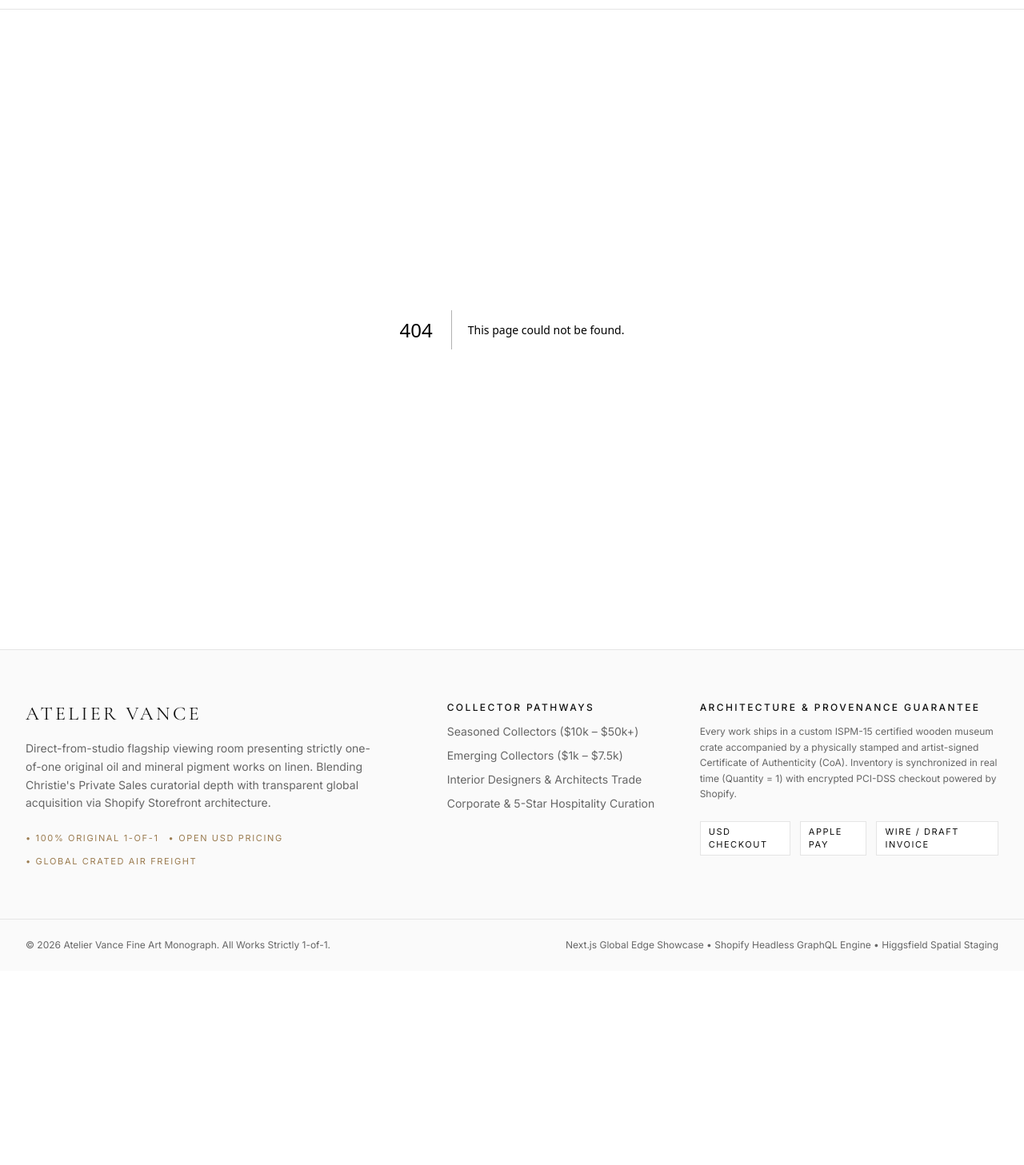
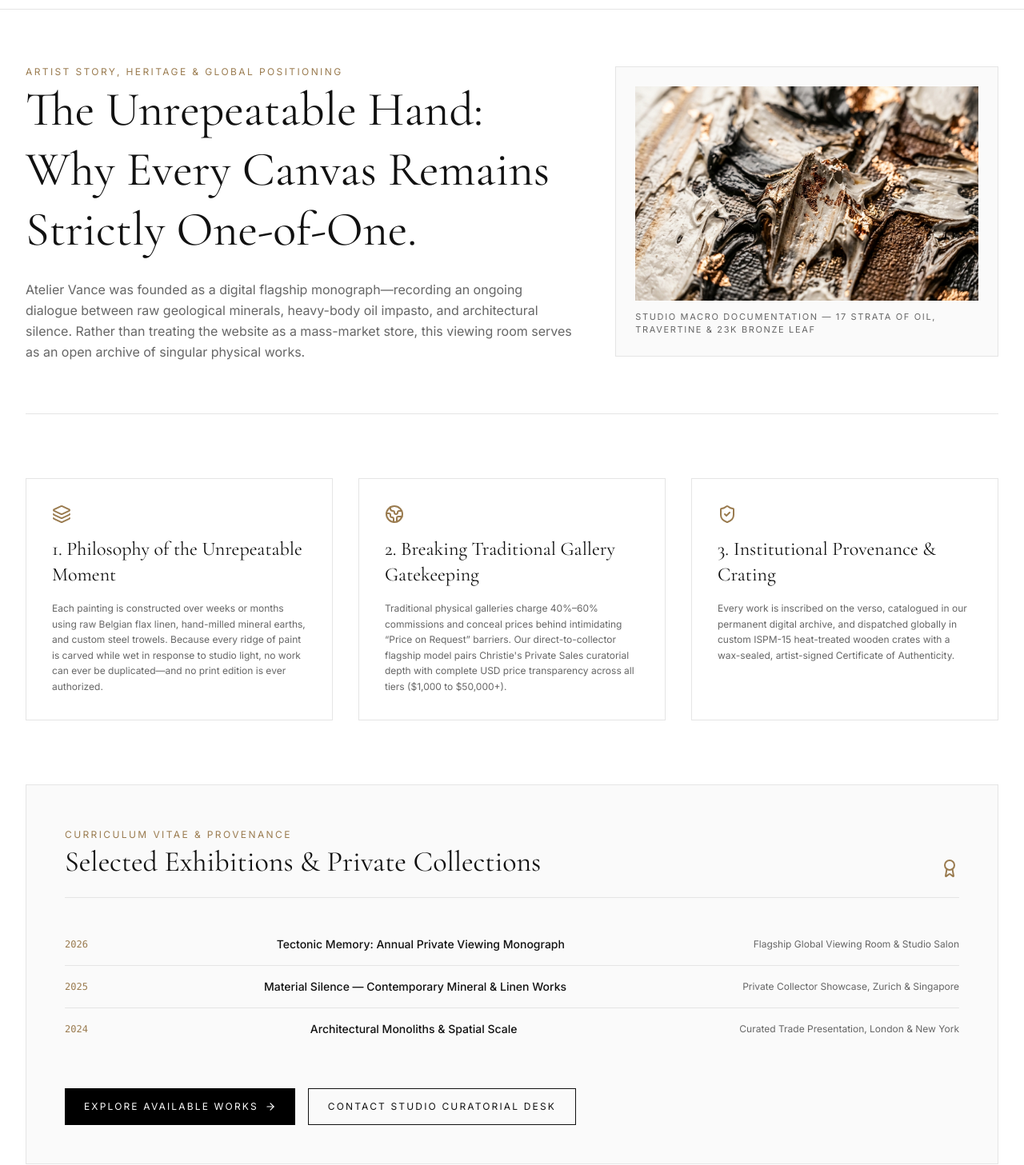
Before and after one commit to Ragingbaby23/global-fine-art-gallery, a Next.js app: page /about in a window 1280 px wide. Before the commit this address had no page. Shown: the part 127-1584 px from the top of the page at 80% size. Before the commit the page ends 1341 px from the top, so only its background shows below. Built offline with nearby package versions, Linux system fonts and the light colour scheme.

Commit message:
Create page.tsx

```diff
--- /dev/null
+++ b/src/app/about/page.tsx
@@ -0,0 +1,122 @@
+import Link from 'next/link';
+import { ArrowRight, Award, Globe2, Layers, ShieldCheck } from 'lucide-react';
+
+export default function AboutArtistPage() {
+  return (
+    <div className="max-w-7xl mx-auto px-4 sm:px-8 py-16 space-y-20">
+      {/* Header Monograph */}
+      <section className="grid grid-cols-1 lg:grid-cols-12 gap-12 items-center border-b border-[#E5E5E5] pb-16">
+        <div className="lg:col-span-7 space-y-6">
+          <span className="text-xs tracking-[0.2em] uppercase text-[#9A7B4F]">
+            Artist Story, Heritage &amp; Global Positioning
+          </span>
+          <h1 className="font-serif-editorial text-4xl sm:text-6xl text-[#111111] font-normal leading-tight">
+            The Unrepeatable Hand: Why Every Canvas Remains Strictly One-of-One.
+          </h1>
+          <p className="text-base text-[#666666] leading-relaxed">
+            Atelier Vance was founded as a digital flagship monograph—recording an ongoing dialogue between raw geological minerals, heavy-body oil impasto, and architectural silence. Rather than treating the website as a mass-market store, this viewing room serves as an open archive of singular physical works.
+          </p>
+        </div>
+
+        <div className="lg:col-span-5 bg-[#FAFAFA] border border-[#E5E5E5] p-6 space-y-3">
+          <img
+            src="/artworks/hero-impasto-macro.png"
+            alt="Raking light macro view of studio oil impasto"
+            className="w-full aspect-[16/10] object-cover"
+          />
+          <p className="text-[11px] tracking-[0.15em] uppercase text-[#666666]">
+            Studio Macro Documentation — 17 Strata of Oil, Travertine &amp; 23k Bronze Leaf
+          </p>
+        </div>
+      </section>
+
+      {/* Deep Context: Artist Narrative & Unique Positioning (From PRD Section 1.1 & 1.2) */}
+      <section className="grid grid-cols-1 md:grid-cols-3 gap-8">
+        <div className="p-8 border border-[#E5E5E5] bg-[#FFFFFF] space-y-4">
+          <Layers className="w-6 h-6 text-[#9A7B4F]" />
+          <h2 className="font-serif-editorial text-2xl text-[#111111]">
+            1. Philosophy of the Unrepeatable Moment
+          </h2>
+          <p className="text-xs text-[#666666] leading-relaxed">
+            Each painting is constructed over weeks or months using raw Belgian flax linen, hand-milled mineral earths, and custom steel trowels. Because every ridge of paint is carved while wet in response to studio light, no work can ever be duplicated—and no print edition is ever authorized.
+          </p>
+        </div>
+
+        <div className="p-8 border border-[#E5E5E5] bg-[#FFFFFF] space-y-4">
+          <Globe2 className="w-6 h-6 text-[#9A7B4F]" />
+          <h2 className="font-serif-editorial text-2xl text-[#111111]">
+            2. Breaking Traditional Gallery Gatekeeping
+          </h2>
+          <p className="text-xs text-[#666666] leading-relaxed">
+            Traditional physical galleries charge 40%–60% commissions and conceal prices behind intimidating &ldquo;Price on Request&rdquo; barriers. Our direct-to-collector flagship model pairs Christie&apos;s Private Sales curatorial depth with complete USD price transparency across all tiers ($1,000 to $50,000+).
+          </p>
+        </div>
+
+        <div className="p-8 border border-[#E5E5E5] bg-[#FFFFFF] space-y-4">
+          <ShieldCheck className="w-6 h-6 text-[#9A7B4F]" />
+          <h2 className="font-serif-editorial text-2xl text-[#111111]">
+            3. Institutional Provenance &amp; Crating
+          </h2>
+          <p className="text-xs text-[#666666] leading-relaxed">
+            Every work is inscribed on the verso, catalogued in our permanent digital archive, and dispatched globally in custom ISPM-15 heat-treated wooden crates with a wax-sealed, artist-signed Certificate of Authenticity.
+          </p>
+        </div>
+      </section>
+
+      {/* Selected Exhibition History & Provenance Milestones */}
+      <section className="bg-[#FAFAFA] border border-[#E5E5E5] p-8 sm:p-12 space-y-8">
+        <div className="flex flex-col sm:flex-row sm:items-end justify-between gap-4 border-b border-[#E5E5E5] pb-6">
+          <div>
+            <span className="text-xs tracking-[0.2em] uppercase text-[#9A7B4F]">
+              Curriculum Vitae &amp; Provenance
+            </span>
+            <h2 className="font-serif-editorial text-3xl sm:text-4xl text-[#111111] font-normal mt-1">
+              Selected Exhibitions &amp; Private Collections
+            </h2>
+          </div>
+          <Award className="w-6 h-6 text-[#9A7B4F]" />
+        </div>
+
+        <div className="divide-y divide-[#E5E5E5] text-sm">
+          <div className="py-4 flex flex-col sm:flex-row sm:items-center justify-between gap-2">
+            <span className="font-mono text-xs text-[#9A7B4F]">2026</span>
+            <span className="font-medium text-[#111111]">
+              Tectonic Memory: Annual Private Viewing Monograph
+            </span>
+            <span className="text-xs text-[#666666]">Flagship Global Viewing Room &amp; Studio Salon</span>
+          </div>
+          <div className="py-4 flex flex-col sm:flex-row sm:items-center justify-between gap-2">
+            <span className="font-mono text-xs text-[#9A7B4F]">2025</span>
+            <span className="font-medium text-[#111111]">
+              Material Silence — Contemporary Mineral &amp; Linen Works
+            </span>
+            <span className="text-xs text-[#666666]">Private Collector Showcase, Zurich &amp; Singapore</span>
+          </div>
+          <div className="py-4 flex flex-col sm:flex-row sm:items-center justify-between gap-2">
+            <span className="font-mono text-xs text-[#9A7B4F]">2024</span>
+            <span className="font-medium text-[#111111]">
+              Architectural Monoliths &amp; Spatial Scale
+            </span>
+            <span className="text-xs text-[#666666]">Curated Trade Presentation, London &amp; New York</span>
+          </div>
+        </div>
+
+        <div className="pt-4 flex flex-wrap gap-4">
+          <Link
+            href="/works"
+            className="px-6 py-3.5 bg-[#000000] text-[#FFFFFF] text-xs tracking-[0.18em] uppercase inline-flex items-center gap-2"
+          >
+            <span>Explore Available Works</span>
+            <ArrowRight className="w-3.5 h-3.5" />
+          </Link>
+          <Link
+            href="/contact"
+            className="px-6 py-3.5 border border-[#111111] text-[#111111] text-xs tracking-[0.18em] uppercase"
+          >
+            Contact Studio Curatorial Desk
+          </Link>
+        </div>
+      </section>
+    </div>
+  );
+}
```
